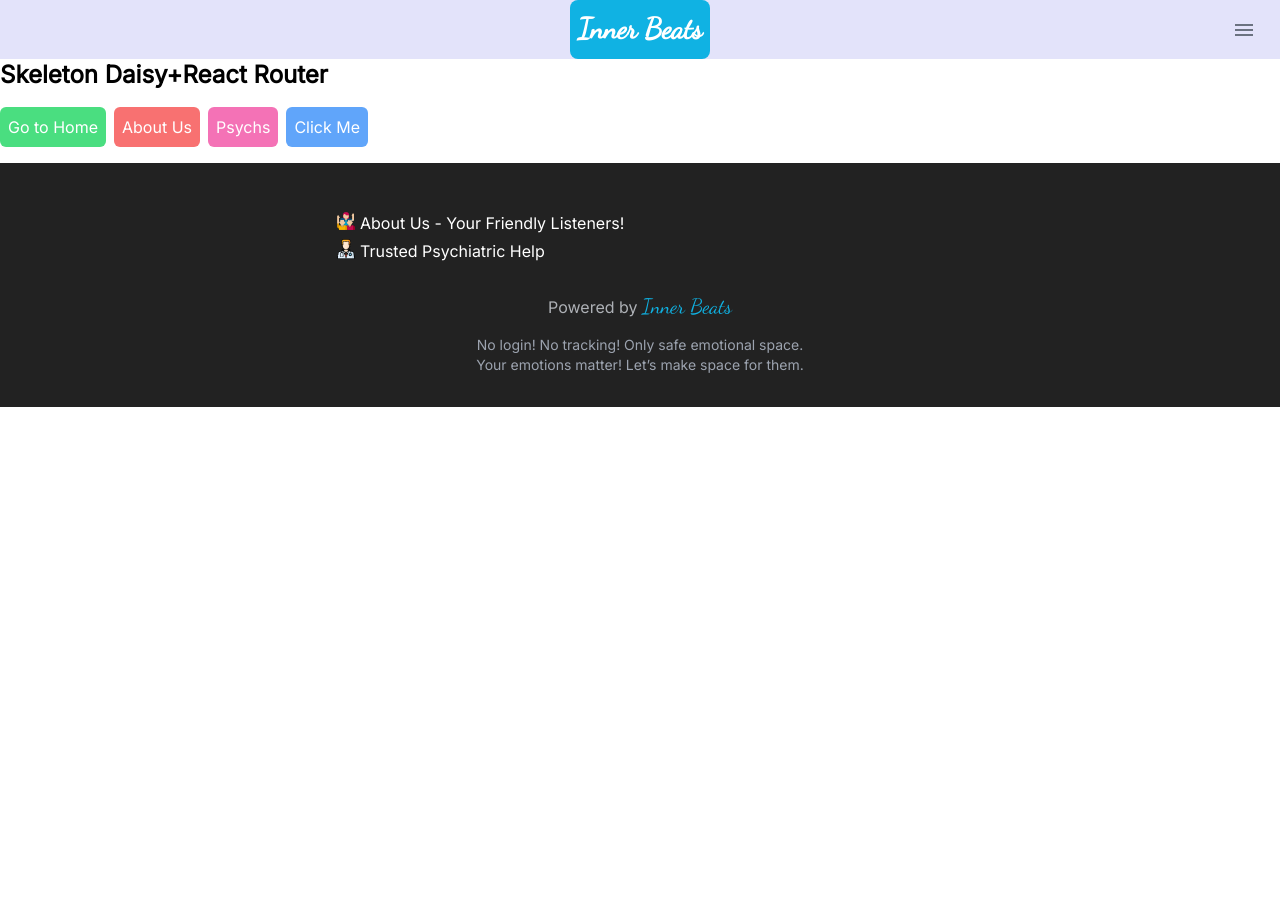
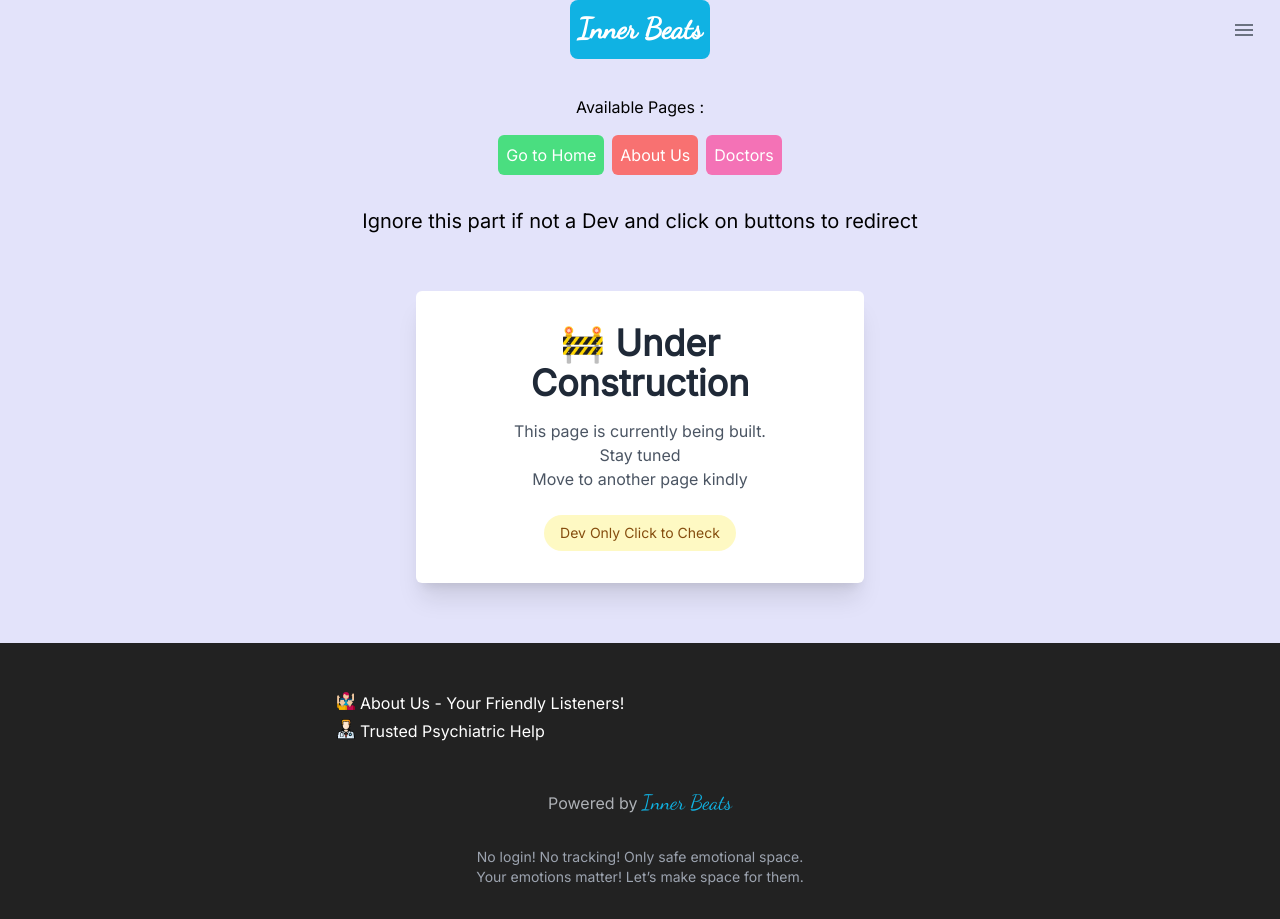
Before and after one commit to Ten-T-Tonmoy/InnerBeats, a React (Vite) app: page / in a window 1280 px wide. Before the commit the page ends 800 px from the top, so only its background shows below. Built offline with nearby package versions, Linux system fonts and the light colour scheme.

Commit message:
final nail in the coffin (readme by claude)

```diff
--- a/index.html
+++ b/index.html
@@ -19,9 +19,9 @@
       rel="stylesheet"
     />
 
-    <link rel="icon" type="image/svg+xml" href="/vite.svg" />
+    <link rel="icon" type="image/svg+xml" href="/heartbeatw.svg" />
     <meta name="viewport" content="width=device-width, initial-scale=1.0" />
-    <title>Vite + React</title>
+    <title>Inner-Beats</title>
   </head>
   <body>
     <div id="root"></div>
--- a/src/components/Footer.jsx
+++ b/src/components/Footer.jsx
@@ -1,11 +1,12 @@
 import React from "react";
 import personImg from "../assets/aboutus.png";
 import doctorImg from "../assets/doctor.png";
+import { Link } from "react-router-dom";
 
 const Footer = () => {
   return (
     <footer
-      class="bg-[#222222] text-white
+      className="bg-[#222222] text-white
      py-8 px-4 space-y-2  flex-col  text-sm sm:text-base"
     >
       <div className="md:px-[10vw] lg:px-[25vw] md:py-4">
@@ -16,7 +17,9 @@ const Footer = () => {
           <span>
             <img src={personImg} className="w-5" alt="person icon" />
           </span>
-          <span>About Us - Your Friendly Listeners!</span>
+          <Link to="/about">
+            <span>About Us - Your Friendly Listeners!</span>
+          </Link>
         </p>
         <p
           className="cursor-pointer hover:text-secondary
@@ -25,11 +28,13 @@ const Footer = () => {
           <span>
             <img src={doctorImg} alt="doctor icon" className="w-5" />
           </span>
-          <span>Trusted Psychiatric Help</span>
+          <Link to="/doctors">
+            <span>Trusted Psychiatric Help</span>
+          </Link>
         </p>
       </div>
 
-      <div className="p-2">
+      <div className="p-6">
         <p className="text-center  text-gray-300/80">
           Powered by{" "}
           <span className="font-dancing text-secondary text-[1.3rem]">
--- a/src/components/Navbar.jsx
+++ b/src/components/Navbar.jsx
@@ -47,10 +47,10 @@ const Popup = ({ openPop, closePop }) => {
       >
         <button
           onClick={closePop}
-          className="border rounded-full mb-4  active:scale-90 transition-all duration-200"
+          className="border rounded-full mb-4 border-red-600 hover:border-none  active:scale-90 transition-all duration-200"
         >
           <IoMdClose
-            className="text-white text-[2rem]  hover:bg-white hover:text-secondary rounded-full
+            className="text-red-600 text-[2rem]  hover:bg-white hover:text-secondary rounded-full
           "
           />
         </button>
--- a/src/pages/about/aboutpage.jsx
+++ b/src/pages/about/aboutpage.jsx
@@ -1,7 +1,11 @@
 import React from "react";
-
+import UnderConstruction from "../main/UnderConstruction";
 const aboutpage = () => {
-  return <div>aboutpage</div>;
+  return (
+    <div>
+      <UnderConstruction />
+    </div>
+  );
 };
 
 export default aboutpage;
--- a/src/pages/landing/landingpage.jsx
+++ b/src/pages/landing/landingpage.jsx
@@ -12,6 +12,8 @@ import { RiEmotionSadLine as Sad2 } from "react-icons/ri"; //sad tears single
 import { PiSmileySadLight as Regret1 } from "react-icons/pi"; //regret
 import { HiOutlineEmojiSad as Regret2 } from "react-icons/hi";
 import { PiSmileyNervousBold as Scared } from "react-icons/pi";
+import { IoMdSend } from "react-icons/io";
+
 import { IoMdArrowBack } from "react-icons/io";
 
 //logic imports and shits
@@ -19,6 +21,7 @@ import { IoMdArrowBack } from "react-icons/io";
 import { request } from "../../utils/requestDb";
 import { getResult } from "../../hooks/useResponse";
 import toast from "react-hot-toast";
+import { Link } from "react-router-dom";
 
 //image imports
 import quotebg1 from "../../assets/quotebg/quotebg1.png";
@@ -254,7 +257,7 @@ const PopUp = ({ emotion, setOpenPop, response, setResponse }) => {
           </div>
         </div>
         {/**content goes here request part */}
-        <div className="flex flex-col gap-1 items-center   py-3 ">
+        <div className="flex flex-col gap-2 items-center  py-3 ">
           {response.bgCode !== "" ? (
             <ResponseLayout emotion={emotion} response={response} />
           ) : (
@@ -266,8 +269,8 @@ const PopUp = ({ emotion, setOpenPop, response, setResponse }) => {
                     setResponse(getResult({ emotion, reasonIdx: idx }));
                   }}
                   key={idx}
-                  className={` w-[90%]
-            cursor-pointer py-1 px-2 text-white  bg-opacity-50
+                  className={` w-[90%] text-[1.05rem] sm:text-[1rem]
+            cursor-pointer py-3 px-4 text-white  bg-opacity-50
             rounded-md hover:scale-105 hover:bg-opacity-100
             ${
               emotion === "Angry"
@@ -414,6 +417,20 @@ const ResponseLayout = ({ emotion, response }) => {
           ))}
         </div>
       </div>
+
+      {/**need professional consultation */}
+      <div className="flex justify-center w-full">
+        <Link to="/doctors">
+          <button
+            className="rounded-md font-dancing flex gap-2 items-center
+            active:scale-95 hover:bg-black bg-black/60 p-2 m-4 text-white
+          "
+          >
+            Professional Consultation
+            <IoMdSend className="text-white text-[1.2rem]" />
+          </button>
+        </Link>
+      </div>
     </div>
   );
 };
--- /dev/null
+++ b/src/pages/main/Notfound.jsx
@@ -0,0 +1,7 @@
+import React from "react";
+
+const Notfound = () => {
+  return <div>Notfound</div>;
+};
+
+export default Notfound;
--- /dev/null
+++ b/src/pages/main/UnderConstruction.jsx
@@ -0,0 +1,35 @@
+import React from "react";
+import toast from "react-hot-toast";
+
+export default function UnderConstruction() {
+  const checkOk = () => {
+    toast.success("React Toast and Router going smooth");
+  };
+  return (
+    <div
+      className="flex items-center justify-center
+     py-10 bg-primary px-4"
+    >
+      {" "}
+      <div
+        className="bg-white  md:w-[70vw] rounded-md shadow-xl
+        p-8 max-w-md text-center"
+      >
+        <h1 className="text-4xl font-bold text-gray-800 mb-4">
+          🚧 Under Construction
+        </h1>
+        <p className="text-gray-600 mb-6">
+          This page is currently being built.<br></br>Stay tuned <br />
+          Move to another page kindly
+        </p>
+        <button
+          onClick={checkOk}
+          className="inline-block px-4 py-2 bg-yellow-100
+         text-yellow-800 rounded-full text-sm font-medium"
+        >
+          Dev Only Click to Check
+        </button>
+      </div>
+    </div>
+  );
+}
--- a/src/pages/main/mainpage.jsx
+++ b/src/pages/main/mainpage.jsx
@@ -1,12 +1,15 @@
 import React from "react";
 import { Routes, Route, Link } from "react-router-dom";
+import UnderConstruction from "./UnderConstruction";
+import Notfound from "./Notfound";
 
 const page = () => {
   return (
-    <div>
-      <h1 className="text-2xl font-bold mb-4">Skeleton Daisy+React Router</h1>
-
-      <div className="flex gap-2 mb-4">
+    <div className="flex relative flex-col bg-primary justify-center items-center py-5">
+      <div className="p-4  justify-start sm:text-center w-full ">
+        Available Pages :{" "}
+      </div>
+      <div className="flex gap-2 mb-4 justify-center items-center">
         <Link to="/home">
           <button className="bg-green-400 p-2 text-white rounded-md">
             Go to Home
@@ -19,13 +22,15 @@ const page = () => {
         </Link>
         <Link to="/doctors">
           <button className="bg-pink-400 p-2 text-white rounded-md">
-            Psychs
+            Doctors
           </button>
         </Link>
-        <button className="bg-blue-400 p-2 text-white rounded-md">
-          Click Me
-        </button>
       </div>
+      <h1 className="p-4 text-xl ">
+        Ignore this part if not a Dev and click on buttons to redirect
+      </h1>
+
+      <UnderConstruction />
     </div>
   );
 };
```
Also changed, not shown: public/heartbeatw.svg (added), 1 other file (tests, documents, lock files or other folders).
